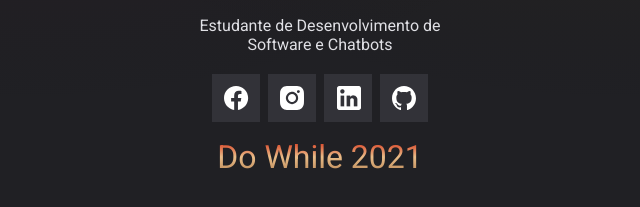
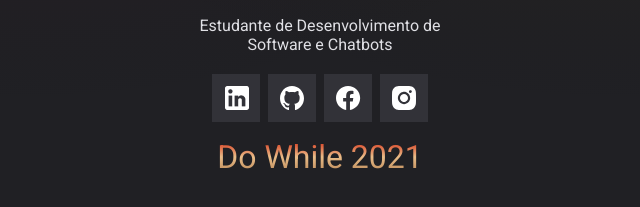
Before and after one commit to CleberFontinele/cracha-nwl-heat, a plain HTML site: page index.html in a window 1280 px wide. Shown: the part 271-478 px from the top of the page, 320-960 px from the left. Drawn offline with Linux system fonts and the light colour scheme; no server answers.

Commit message:
colocando link do linkedin

```diff
--- a/index.html
+++ b/index.html
@@ -29,6 +29,16 @@
       </p>
 
       <ul id="socialLinks">
+        <li class="linkedin">
+          <a href="https://www.linkedin.com/in/cleberfontineledesouza/" target="_blank">
+            <img src="./images/linkedin.png" alt="ícone linkedin" />
+          </a>
+        </li>
+        <li class="github">
+          <a href="https://github.com/CleberFontinele" target="_blank">
+            <img src="images/github.svg" alt="ícone github" />
+          </a>
+        </li>
         <li class="facebook">
           <a href="https://facebook.com/cleberfontinele" target="_blank">
             <img src="./images/facebook.svg" alt="ícone facebook" />
@@ -37,16 +47,6 @@
         <li class="instagram">
           <a href="https://instagram.com/cleberfontinele" target="_blank">
             <img src="./images/instagram.svg" alt="ícone instagram" />
-          </a>
-        </li>
-        <li class="linkedin">
-          <a href="https://www.linkedin.com/in/cleberfontineledesouza" target="_blank">
-            <img src="./images/linkedin.png" alt="ícone linkedin" />
-          </a>
-        </li>
-        <li class="github">
-          <a href="https://github.com/CleberFontinele" target="_blank">
-            <img src="images/github.svg" alt="ícone github" />
           </a>
         </li>
       </ul>
--- a/script.js
+++ b/script.js
@@ -1,6 +1,6 @@
 const linksSocialMedia = {
+  linkedin: "in/cleberfontineledesouza",
   github: "CleberFontinele",
-  linkedin: "cleberfontineledesouza",
   facebook: "cleberfontinele",
   instagram: "cleberfontinele",
 }
```
Also changed, not shown: 1 other file.
